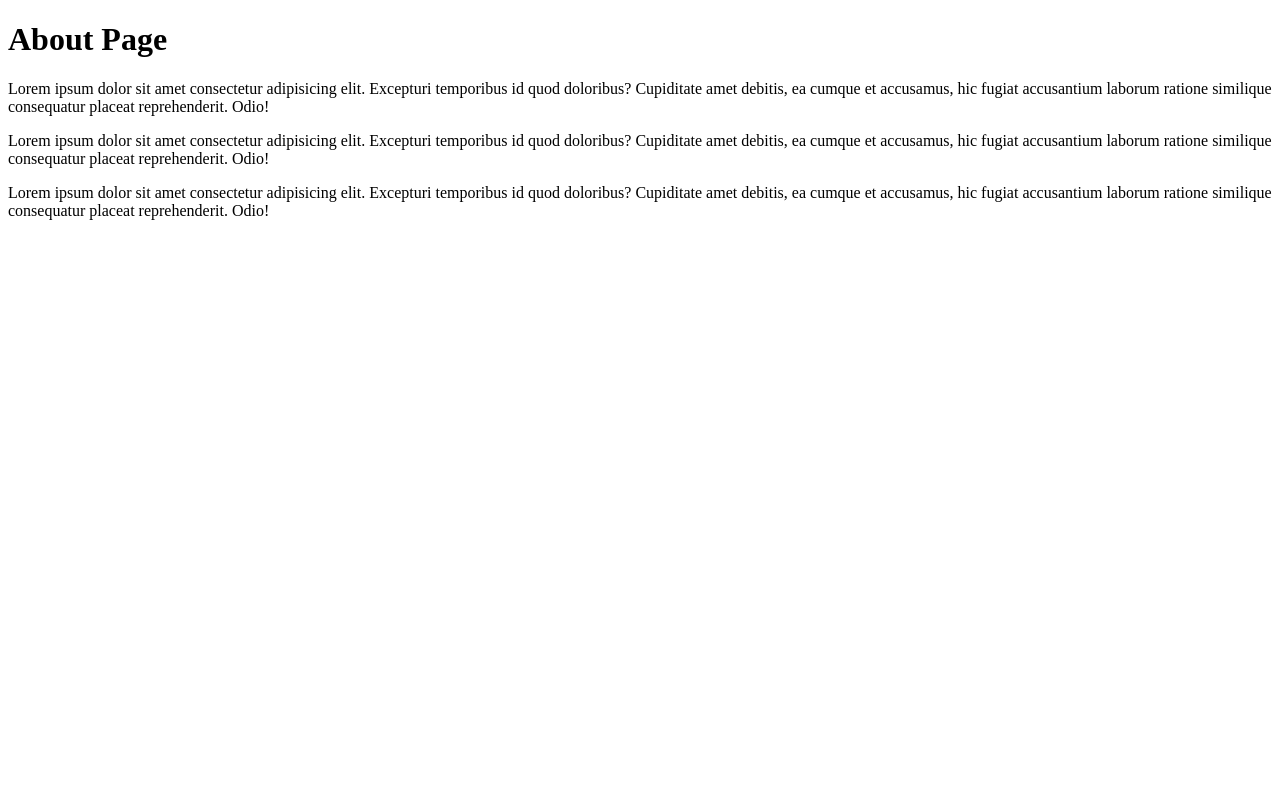
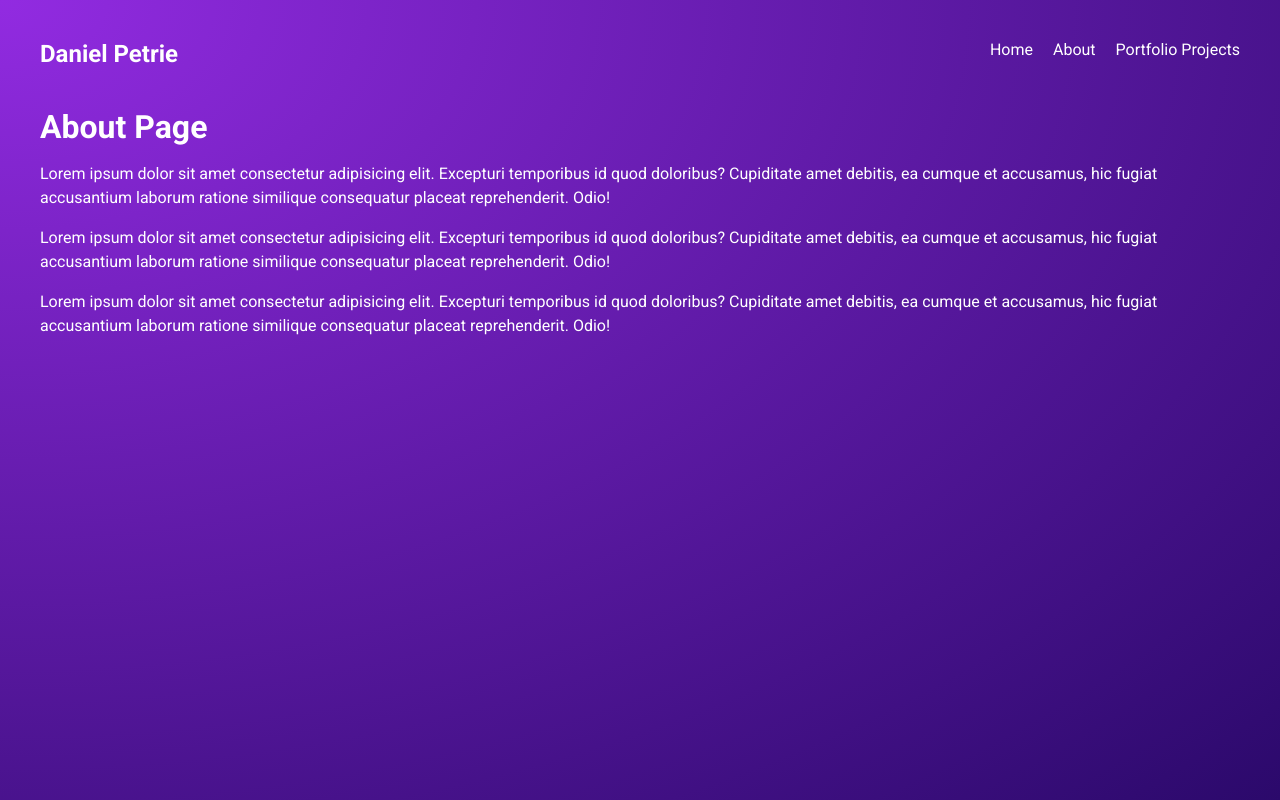
Before and after one commit to Daniel-Petrie/portfolio, a Gatsby site: page /about in a window 1280 px wide. Built offline with nearby package versions, Linux system fonts and the light colour scheme; Gatsby itself is replaced by a stand-in of ours.

Commit message:
updated nav and layout styling

```diff
--- /dev/null
+++ b/src/components/Layout.tsx
@@ -0,0 +1,14 @@
+import React from 'react'
+import Navbar from './Navbar'
+import '../styles/global.css'
+
+function Layout({ children }) {
+  return (
+    <div className="layout">
+      <Navbar />
+      <div className="content">{children}</div>
+    </div>
+  )
+}
+
+export default Layout
--- /dev/null
+++ b/src/components/Navbar.tsx
@@ -0,0 +1,17 @@
+import { Link } from 'gatsby'
+import React from 'react'
+
+function Navbar() {
+  return (
+    <nav>
+      <h1>Daniel Petrie</h1>
+      <div className="links">
+        <Link to="/">Home</Link>
+        <Link to="/about">About</Link>
+        <Link to="/projects">Portfolio Projects</Link>
+      </div>
+    </nav>
+  )
+}
+
+export default Navbar
--- a/src/pages/about.tsx
+++ b/src/pages/about.tsx
@@ -1,28 +1,31 @@
 import React from 'react'
+import Layout from '../components/Layout'
 
 function about() {
   return (
+    <Layout>
       <div>
         <h1>About Page</h1>
         <p>
           Lorem ipsum dolor sit amet consectetur adipisicing elit. Excepturi
           temporibus id quod doloribus? Cupiditate amet debitis, ea cumque et
-        accusamus, hic fugiat accusantium laborum ratione similique consequatur
-        placeat reprehenderit. Odio!
+          accusamus, hic fugiat accusantium laborum ratione similique
+          consequatur placeat reprehenderit. Odio!
         </p>
         <p>
           Lorem ipsum dolor sit amet consectetur adipisicing elit. Excepturi
           temporibus id quod doloribus? Cupiditate amet debitis, ea cumque et
-        accusamus, hic fugiat accusantium laborum ratione similique consequatur
-        placeat reprehenderit. Odio!
+          accusamus, hic fugiat accusantium laborum ratione similique
+          consequatur placeat reprehenderit. Odio!
         </p>
         <p>
           Lorem ipsum dolor sit amet consectetur adipisicing elit. Excepturi
           temporibus id quod doloribus? Cupiditate amet debitis, ea cumque et
-        accusamus, hic fugiat accusantium laborum ratione similique consequatur
-        placeat reprehenderit. Odio!
+          accusamus, hic fugiat accusantium laborum ratione similique
+          consequatur placeat reprehenderit. Odio!
         </p>
       </div>
+    </Layout>
   )
 }
 
--- a/src/pages/index.js
+++ /dev/null
@@ -1,5 +0,0 @@
-import * as React from "react"
-
-export default function Home() {
-  return <div>Hello world!</div>
-}
--- /dev/null
+++ b/src/styles/global.css
@@ -0,0 +1,49 @@
+@import url('https://fonts.googleapis.com/css2?family=Roboto:wght@400;500;700&display=swap');
+
+*{
+  margin: 0;
+  padding: 0;
+  text-decoration: none;
+  font-family: 'Roboto';
+  color: #fff;
+}
+
+html, body {
+  min-height: 100%;
+}
+body{
+  background: radial-gradient(at top left, rgba(146,43,225,1) 0%, rgba(43,9,107,1) 100%);
+  background-repeat: no-repeat;
+}
+
+p {
+  margin: 16px auto;
+  line-height: 1.5em;
+}
+
+/* LAYOUT */
+
+.layout {
+  max-width: 1200px;
+  margin: 0 auto;
+}
+
+/* NAV */
+
+nav {
+  display: grid;
+  grid-template-columns: 1fr 1fr;
+  margin: 40px auto;
+}
+
+nav .links {
+  display: inline-block;
+  text-align: right;
+}
+
+nav a {
+  display: inline-block;
+  margin-left: 20px;
+  font-weight: 400;
+  padding-bottom: 8px;
+}
```
Also changed, not shown: src/pages/404.tsx (+5 -2 lines), src/pages/index.tsx (added, +13 -0 lines), src/pages/projects/index.tsx (added). Lines whose indentation alone changed are shown as unchanged.
